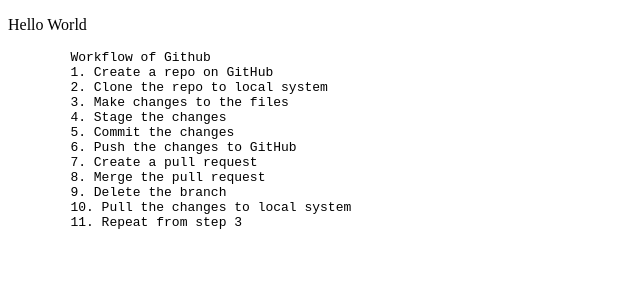
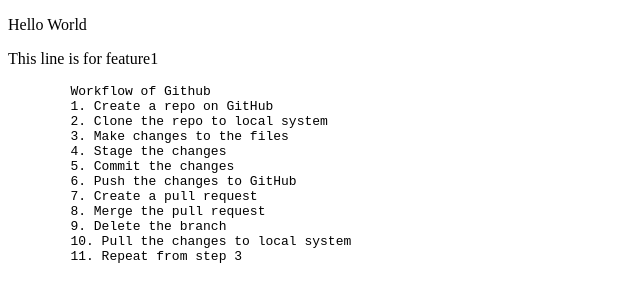
Before and after one commit to Saurabhji123/localrepo, a plain HTML site: page index.html in a window 1280 px wide. Shown: the whole page, without its empty margins (0-640 px from the left). Drawn offline with Linux system fonts and the light colour scheme.

Commit message:
Feature1 commit

```diff
--- a/index.html
+++ b/index.html
@@ -7,6 +7,7 @@
 </head>
 <body>
     <p>Hello World</p>
+    <p>This line is for feature1</p>
     <pre>
         Workflow of Github
         1. Create a repo on GitHub
```
